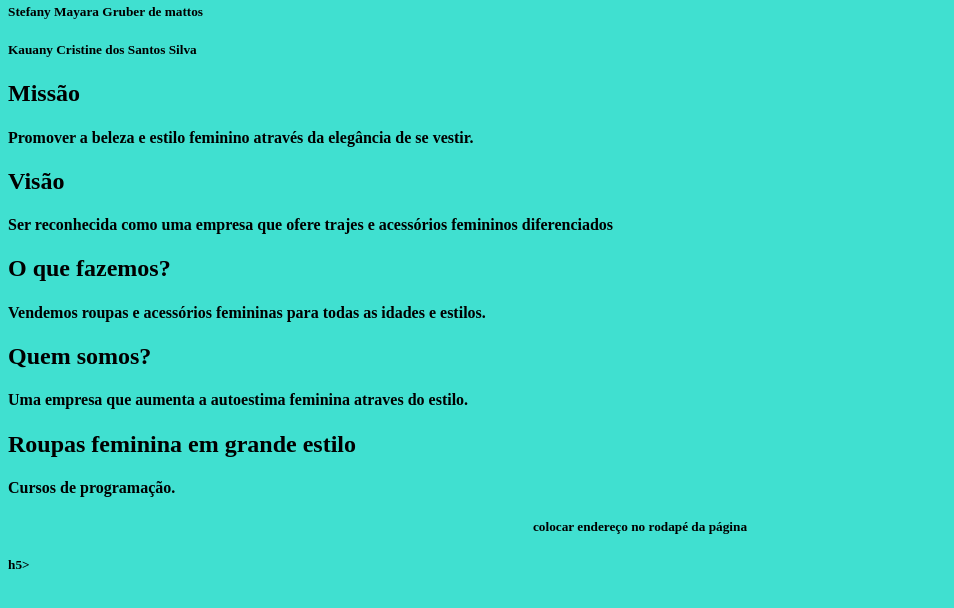
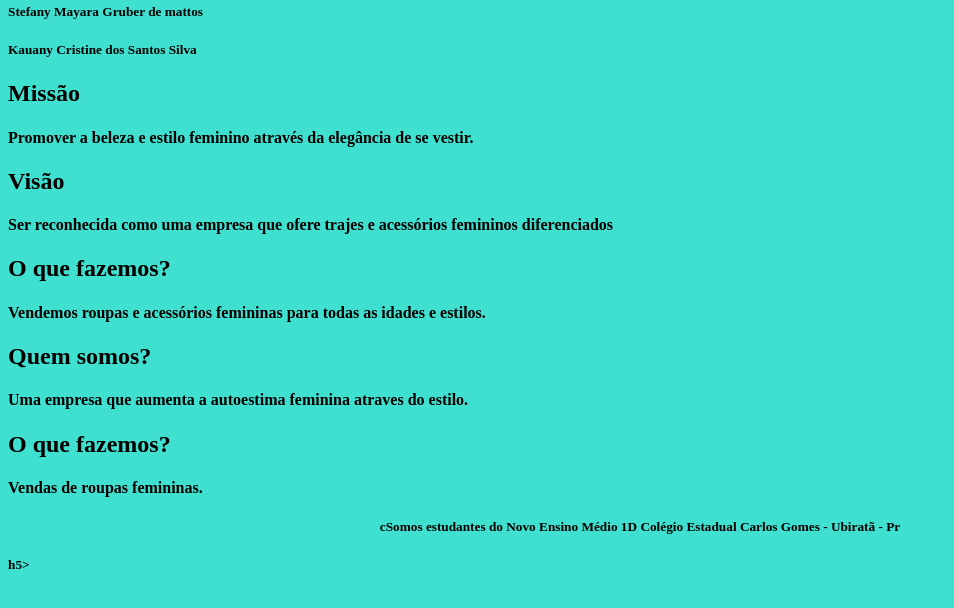
Before and after one commit to kauanycristinedossantossilva/index.html, a plain HTML site: page projeto.html in a window 1280 px wide. Shown: the part 142-750 px from the top of the page, without its empty margins (0-954 px from the left). Drawn offline with Linux system fonts and the light colour scheme.

Commit message:
Update and rename index.html to projeto.html

```diff
--- a/index.html
+++ b/projeto.html
@@ -2,19 +2,6 @@
 <html lang="pt-BR">
   <head>
     <meta charset="UTF-8">
-
-
-
-
-
-
-
-
-
-
-
-
-
          <h1 align="center"><font color="#008080">K.S Moda Feminina</h1></font>
          <align="center"> <img id="imagem1.jpg"img "src  "![cabecalho](https://user-images.githubusercontent.com/107090581/194202236-1b58b4d6-7d91-435f-967d-71915582a0ca.png)"
          width="40px" height="40px">
@@ -40,14 +27,14 @@
        <h2 align=”left”> <b>Quem somos?</h2><b>
        <h4 align=“justify”> <p>Uma empresa que aumenta a autoestima feminina atraves do estilo.</h4>
 
-       <h2 align=”left”> <b>Roupas feminina em grande estilo</h2><b>
-       <h4 align=“justify”> <p>Cursos de programação.</h4>
+       <h2 align=”left”> <b>O que fazemos?</h2><b>
+       <h4 align=“justify”> <p>Vendas de roupas femininas.</h4>
 </body>
 
 <div><h2 ali
 </ul></div>
 
-    <footer align="center"><h5>colocar endereço no rodapé da página</h5></footer>
+    <footer align="center"><h5>cSomos estudantes do Novo Ensino Médio 1D Colégio Estadual Carlos Gomes - Ubiratã - Pr</h5></footer>
    <h5><p><a data-fr-linked="true" href="//www.endereço facebook, instagram ou github"></a>h5></a></p>
 
 
```
